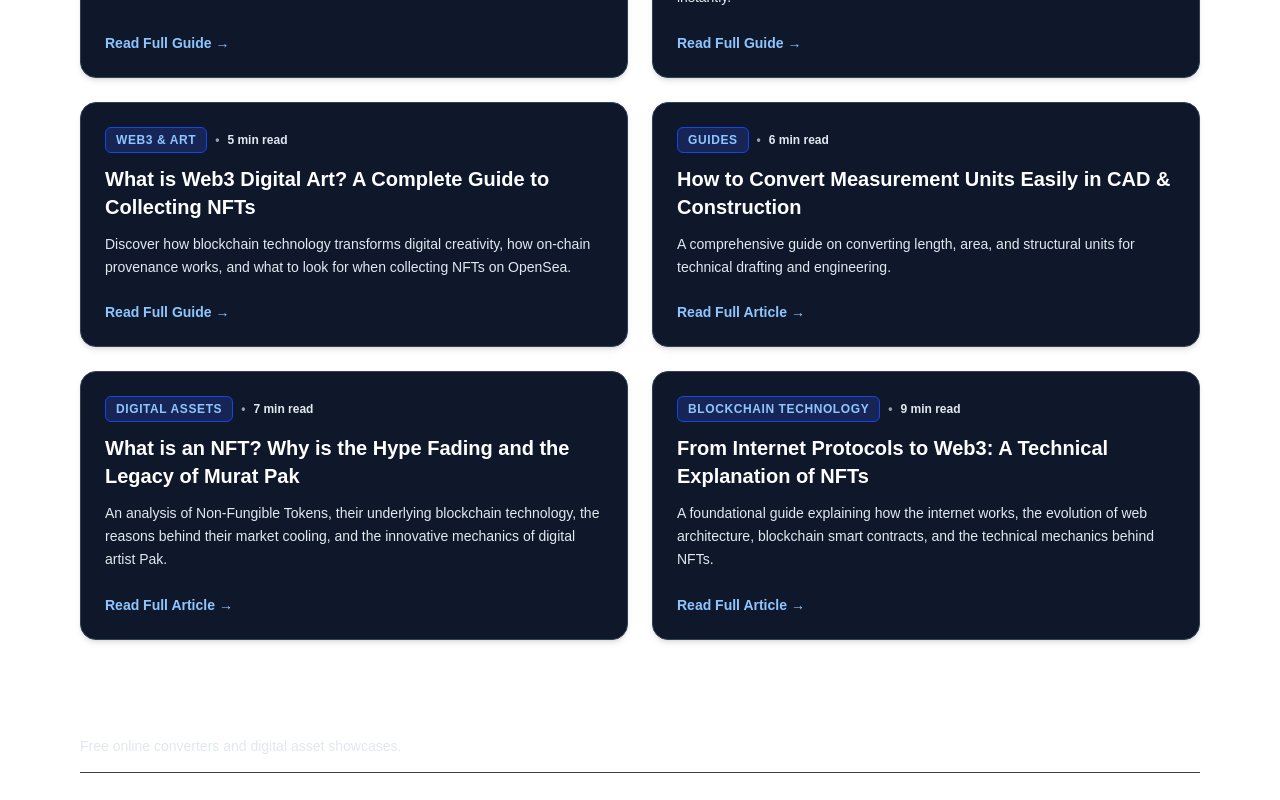
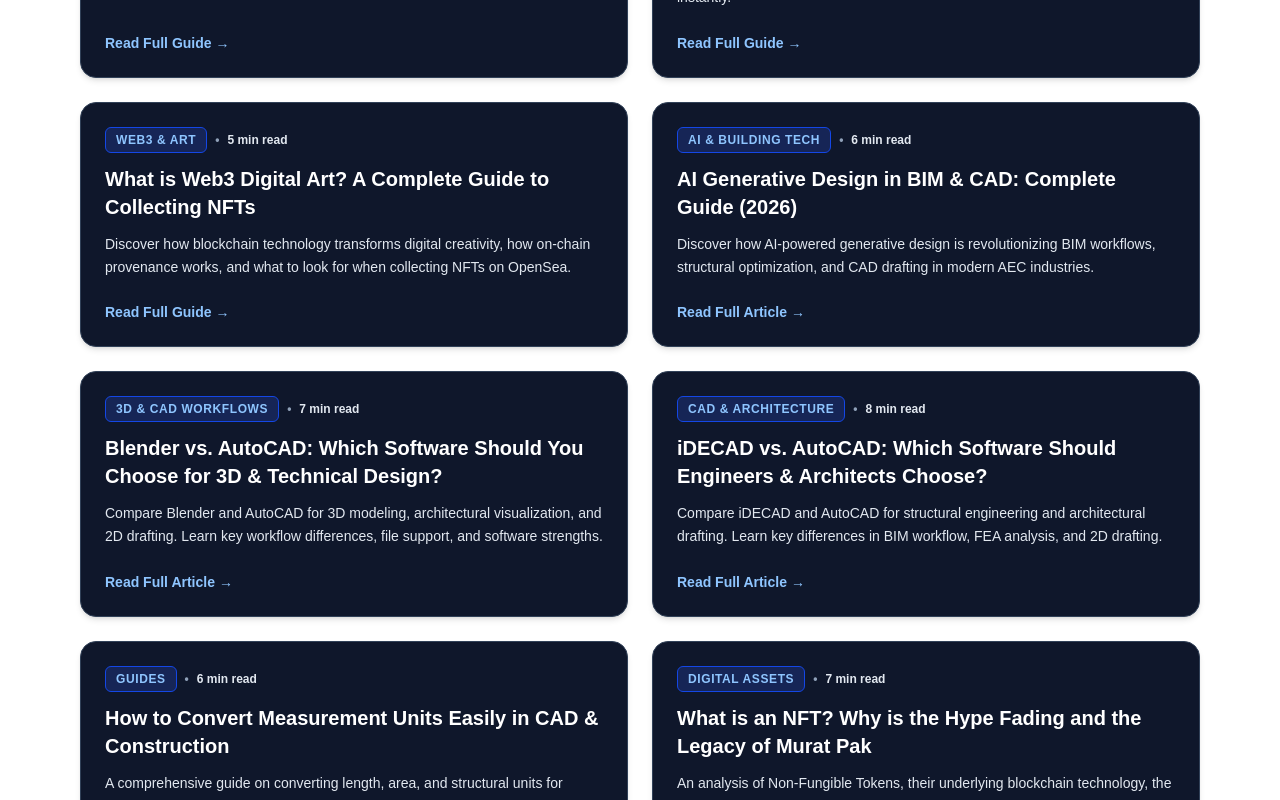
Before and after one commit to serdarozden/my-tools-site, a Next.js app: page / in a window 1280 px wide. Shown: the part 1560-2360 px from the top of the page. Built offline with nearby package versions, Linux system fonts and the light colour scheme.

Commit message:
feat: All technical articles and guides structured into articles index

```diff
--- a/src/data/articles/index.js
+++ b/src/data/articles/index.js
@@ -1,9 +1,91 @@
+// src/data/articles/index.js
+
+// 1. Dosya bazlı mevcut makaleleriniz
 import { cadUnitsArticle } from './cad-units';
 import { nftGuideArticle } from './nft-guide';
 import { nftTechnicalArticle } from './nft-technical';
 
+// 2. Standalone ve Rehber İçerikleri
+export const aiGenerativeArticle = {
+  slug: "ai-generative-design-in-bim-cad-guide",
+  title: "AI Generative Design in BIM & CAD: Complete Guide (2026)",
+  description: "Discover how AI-powered generative design is revolutionizing BIM workflows, structural optimization, and CAD drafting in modern AEC industries.",
+  date: "2026-07-25",
+  readTime: "6 min read",
+  category: "AI & Building Tech",
+  isStandalone: true,
+};
+
+export const blenderVsAutocadArticle = {
+  slug: "blender-vs-autocad-comparison-guide",
+  title: "Blender vs. AutoCAD: Which Software Should You Choose for 3D & Technical Design?",
+  description: "Compare Blender and AutoCAD for 3D modeling, architectural visualization, and 2D drafting. Learn key workflow differences, file support, and software strengths.",
+  date: "2026-07-24",
+  readTime: "7 min read",
+  category: "3D & CAD Workflows",
+  isStandalone: true,
+};
+
+export const idecadVsAutocadArticle = {
+  slug: "idecad-vs-autocad-comparison-guide",
+  title: "iDECAD vs. AutoCAD: Which Software Should Engineers & Architects Choose?",
+  description: "Compare iDECAD and AutoCAD for structural engineering and architectural drafting. Learn key differences in BIM workflow, FEA analysis, and 2D drafting.",
+  date: "2026-07-23",
+  readTime: "8 min read",
+  category: "CAD & Architecture",
+  isStandalone: true,
+};
+
+export const blenderToUnrealArticle = {
+  slug: "blender-to-unreal-engine-export-guide",
+  title: "How to Export 3D Models from Blender to Unreal Engine 5 (FBX & GLTF Best Practices)",
+  description: "Master the asset pipeline between Blender and UE5. Learn how to fix scale issues, axis orientation, UV mapping, and material export bugs.",
+  date: "2026-07-20",
+  readTime: "6 min read",
+  category: "3D & Game Dev",
+  isStandalone: true,
+};
+
+export const cadFormatsArticle = {
+  slug: "cad-3d-file-formats-guide",
+  title: "Understanding CAD & 3D File Formats: STL, OBJ, STEP, IGES, and FBX",
+  description: "Learn the differences between mesh and parametric CAD files. Choose the right format for 3D printing, rendering, and engineering software interoperability.",
+  date: "2026-07-18",
+  readTime: "7 min read",
+  category: "CAD & Architecture",
+  isStandalone: true,
+};
+
+export const pressureConverterArticle = {
+  slug: "pressure-converter-guide",
+  title: "Complete Pressure Unit Conversion Guide: Bar, PSI, MPa, and kPa",
+  description: "Master pressure conversions with our ultimate engineering guide. Learn exact formulas and quick reference charts to convert between Bar, PSI, MPa, and kPa instantly.",
+  date: "2026-07-15",
+  readTime: "6 min read",
+  category: "Engineering",
+  isStandalone: true,
+};
+
+export const web3ArtGuideArticle = {
+  slug: "nft-digital-art-guide",
+  title: "What is Web3 Digital Art? A Complete Guide to Collecting NFTs",
+  description: "Discover how blockchain technology transforms digital creativity, how on-chain provenance works, and what to look for when collecting NFTs on OpenSea.",
+  date: "2026-07-10",
+  readTime: "5 min read",
+  category: "Web3 & Art",
+  isStandalone: true,
+};
+
+// Toplam 10 içerik tek bir dizide birleşiyor
 export const articles = [
+  aiGenerativeArticle,
+  blenderVsAutocadArticle,
+  idecadVsAutocadArticle,
   cadUnitsArticle,
   nftGuideArticle,
   nftTechnicalArticle,
+  blenderToUnrealArticle,
+  cadFormatsArticle,
+  pressureConverterArticle,
+  web3ArtGuideArticle,
 ];
```
